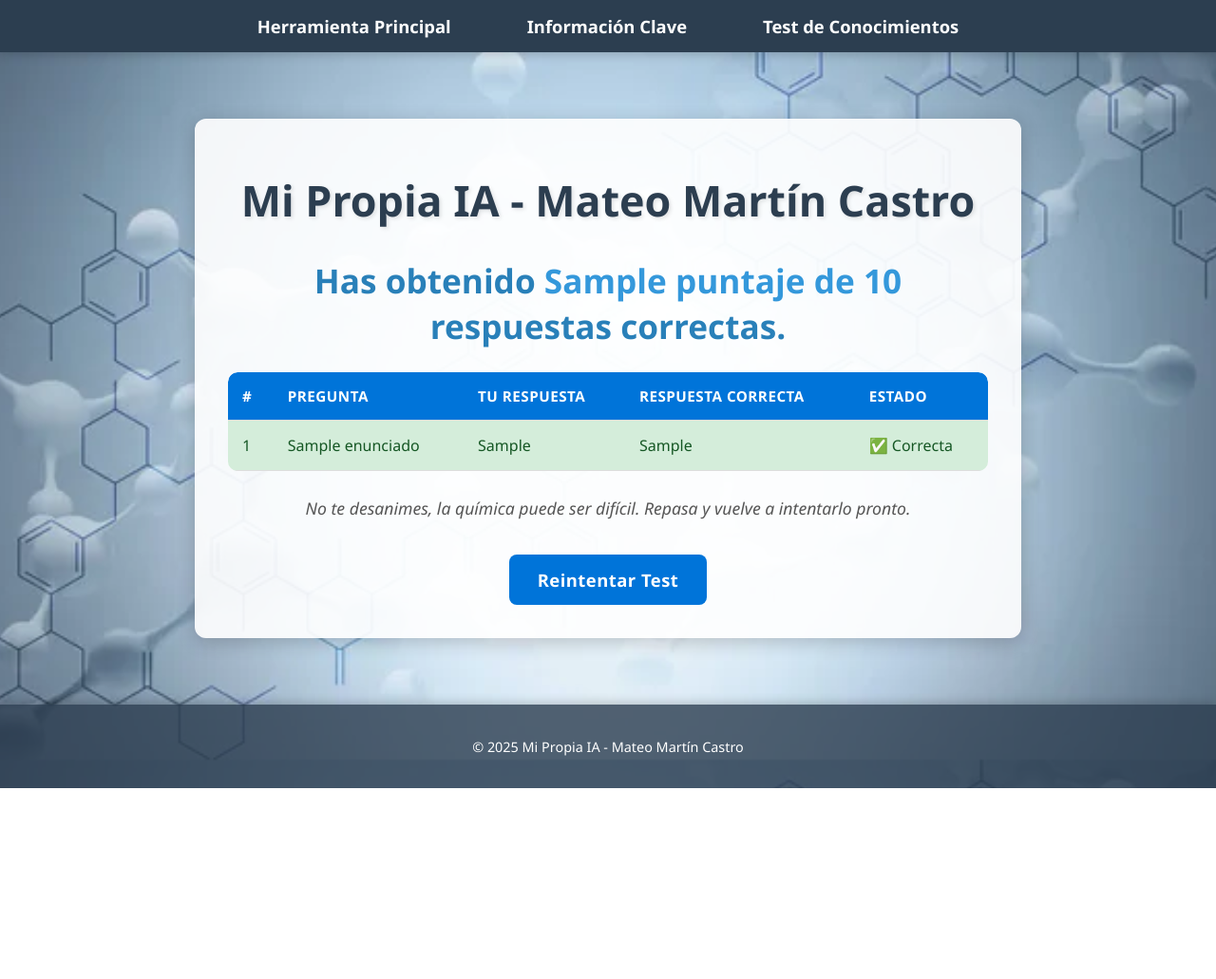
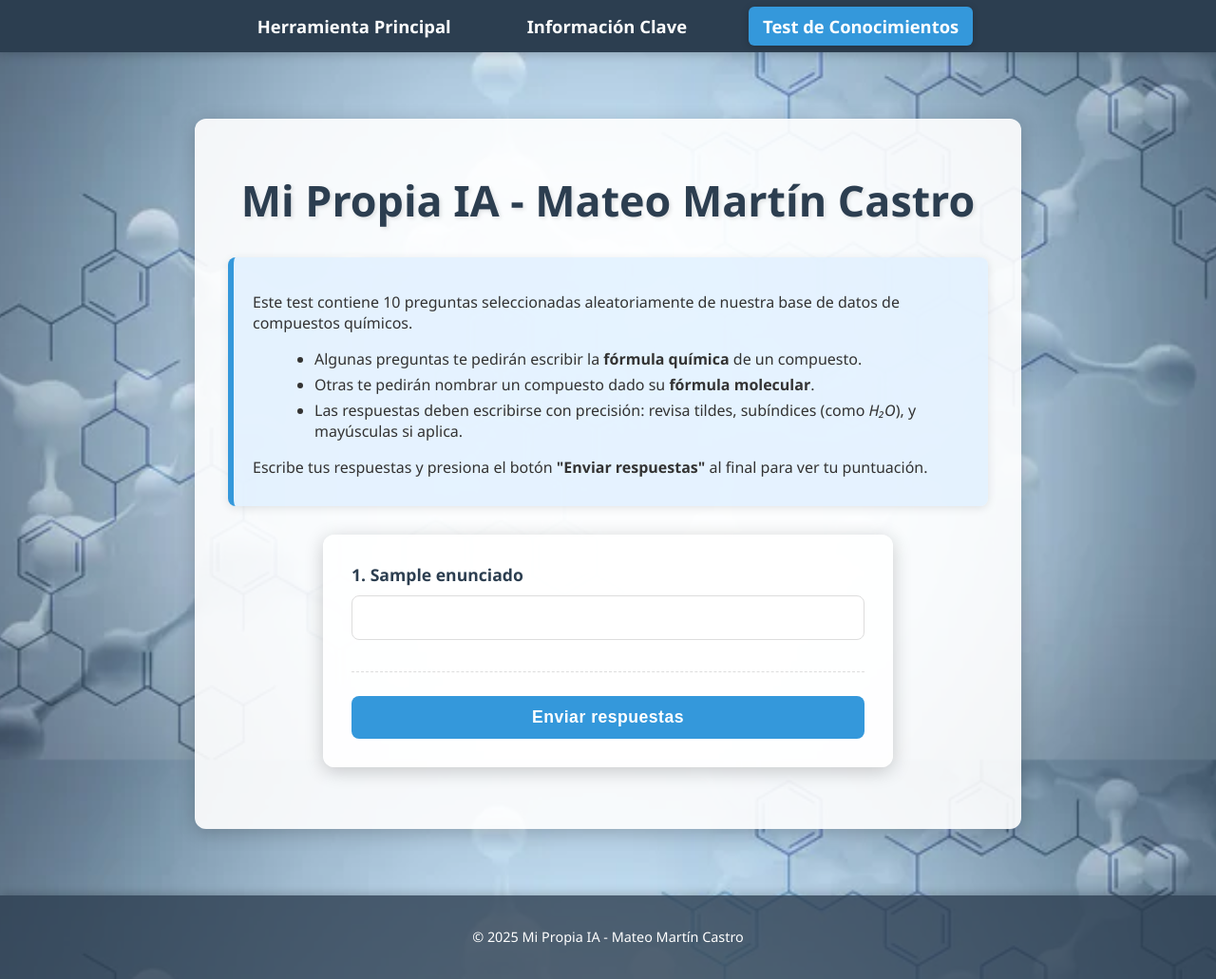
Before and after one commit to mmartinmmc/Proyecto-Personal, a Flask app: template templates/resultados_test.html in a window 1280 px wide. Shown: the whole page at 95% size. Before the commit the page ends 830 px from the top, so only its background shows below. Run offline with Flask 3, Linux system fonts and the light colour scheme; the template is opened without the code that fills it: most values are stand-ins (such as "Sample title", 1, 10 or a date in 2020).

Commit message:
Update resultados_test.html

```diff
--- a/templates/resultados_test.html
+++ b/templates/resultados_test.html
@@ -1,20 +1,17 @@
 <!DOCTYPE html>
 <html lang="es">
 <head>
-    <meta charset="UTF-8" />
+    <meta charset="UTF-8">
     <title>Mi Propia IA - Mateo Martín Castro</title>
-    <meta name="viewport" content="width=device-width, initial-scale=1" />
-    <link rel="stylesheet" href="{{ url_for('static', filename='styles.css') }}" />
+    <meta name="viewport" content="width=device-width, initial-scale=1.0">
+    <link rel="stylesheet" href="{{ url_for('static', filename='styles.css') }}">
     <script>
         // Script para resaltar el enlace activo del menú
         document.addEventListener('DOMContentLoaded', function() {
             const currentPath = window.location.pathname;
             const navLinks = document.querySelectorAll('.navbar-item a');
             navLinks.forEach(link => {
-                // Hay que manejar /resultados_test y /test de manera que uno u otro resalten el "Test de Conocimientos"
-                if (currentPath.includes('/test')) { // Si la URL contiene /test o /resultados_test
-                    document.querySelector('.navbar-item a[href="/test"]').classList.add('active');
-                } else if (link.getAttribute('href') === currentPath) {
+                if (link.getAttribute('href') === currentPath) {
                     link.classList.add('active');
                 }
             });
@@ -26,59 +23,35 @@
         <div class="navbar-container">
             <div class="navbar-item"><a href="/">Herramienta Principal</a></div>
             <div class="navbar-item"><a href="/informacion">Información Clave</a></div>
-            <div class="navbar-item"><a href="/test">Test de Conocimientos</a></div>
+            <div class="navbar-item"><a href="/test" class="active">Test de Conocimientos</a></div>
         </div>
     </nav>
 
     <div class="container-main">
         <div class="test-container">
             <h1>Mi Propia IA - Mateo Martín Castro</h1>
-            <div class="puntaje">
-                Has obtenido <strong>{{ puntaje }} de {{ total }}</strong> respuestas correctas.
+
+            <div class="instrucciones">
+                <p>Este test contiene 10 preguntas seleccionadas aleatoriamente de nuestra base de datos de compuestos químicos.</p>
+                <ul>
+                    <li>Algunas preguntas te pedirán escribir la <strong>fórmula química</strong> de un compuesto.</li>
+                    <li>Otras te pedirán nombrar un compuesto dado su <strong>fórmula molecular</strong>.</li>
+                    <li>Las respuestas deben escribirse con precisión: revisa tildes, subíndices (como <em>H₂O</em>), y mayúsculas si aplica.</li>
+                </ul>
+                <p>Escribe tus respuestas y presiona el botón <strong>"Enviar respuestas"</strong> al final para ver tu puntuación.</p>
             </div>
 
-            <table class="tabla-resultados test-table" aria-label="Resultados del test de formulación química">
-                <thead>
-                    <tr>
-                        <th>#</th>
-                        <th>Pregunta</th>
-                        <th>Tu respuesta</th>
-                        <th>Respuesta correcta</th>
-                        <th>Estado</th>
-                    </tr>
-                </thead>
-                <tbody>
-                    {% for r in resultados %}
-                        <tr class="{{ 'correcta' if r.correcta else 'incorrecta' }}">
-                            <td>{{ loop.index }}</td>
-                            <td>{{ r.enunciado }}</td>
-                            <td>{{ r.respuesta_usuario }}</td>
-                            <td>{{ r.respuesta_correcta }}</td>
-                            <td>
-                                {% if r.correcta %}
-                                    ✅ Correcta
-                                {% else %}
-                                    ❌ Incorrecta
-                                {% endif %}
-                            </td>
-                        </tr>
-                    {% endfor %}
-                </tbody>
-            </table>
-
-            <div class="mensaje-final">
-                {% if puntaje == total %}
-                    ¡Felicidades! Has acertado todas las preguntas, eres un experto en formulación química.
-                {% elif puntaje >= total * 0.7 %}
-                    Muy bien, tienes un buen dominio de la materia. Sigue practicando para mejorar aún más.
-                {% elif puntaje >= total * 0.4 %}
-                    Buen intento, pero te recomiendo repasar algunos conceptos para mejorar tu puntuación.
-                {% else %}
-                    No te desanimes, la química puede ser difícil. Repasa y vuelve a intentarlo pronto.
-                {% endif %}
-            </div>
-
-            <a href="/test" class="btn-reintentar" role="button" aria-label="Reintentar el test de formulación química">Reintentar Test</a>
+            <form action="/evaluar_test" method="POST">
+                {% for pregunta in preguntas %}
+                    <div class="pregunta">
+                        <label for="respuesta_{{ loop.index0 }}">{{ loop.index }}. {{ pregunta.enunciado }}</label>
+                        <input type="text" name="respuesta_{{ loop.index0 }}" id="respuesta_{{ loop.index0 }}" required>
+                        <input type="hidden" name="correcta_{{ loop.index0 }}" value="{{ pregunta.respuesta }}">
+                        <input type="hidden" name="enunciado_{{ loop.index0 }}" value="{{ pregunta.enunciado }}">
+                    </div>
+                {% endfor %}
+                <button type="submit">Enviar respuestas</button>
+            </form>
         </div>
     </div>
     <div class="footer">
```
